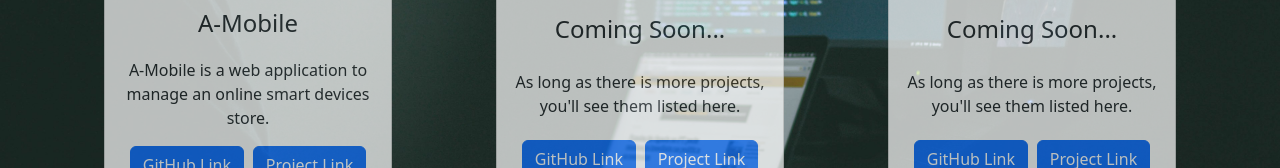
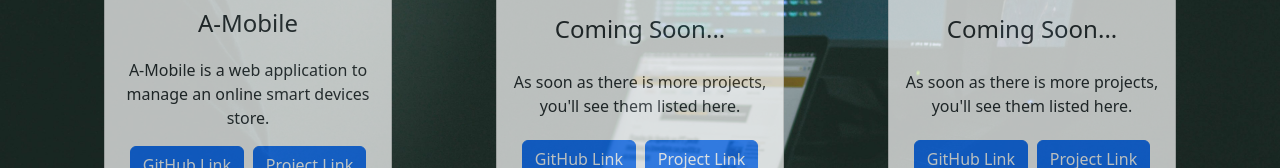
Before and after one commit to AdrianSavov/My-Resume, a React (Vite) app: page /my-work in a window 1280 px wide. Shown: the part 381-549 px from the top of the page. Built offline with nearby package versions, Linux system fonts and the light colour scheme.

Commit message:
fix text

```diff
--- a/src/Components/MyWorkComponent/MyWork.jsx
+++ b/src/Components/MyWorkComponent/MyWork.jsx
@@ -38,7 +38,7 @@ function MyWork() {
           <Card.Img variant="top" src="404.png" />
           <Card.Body>
             <Card.Title>Coming Soon...</Card.Title>
-            <Card.Text className="card-text-contain">As long as there is more projects, you'll see them listed here.</Card.Text>
+            <Card.Text className="card-text-contain">As soon as there is more projects, you'll see them listed here.</Card.Text>
             <div className="card-btn-container">
               <Button variant="primary">GitHub Link</Button>
               <Button variant="primary">Project Link</Button>
@@ -50,7 +50,7 @@ function MyWork() {
           <Card.Body>
             <Card.Title>Coming Soon...</Card.Title>
             <Card.Text className="card-text-contain">
-            As long as there is more projects, you'll see them listed here.
+            As soon as there is more projects, you'll see them listed here.
             </Card.Text>
             <div className="card-btn-container">
               <Button
```
